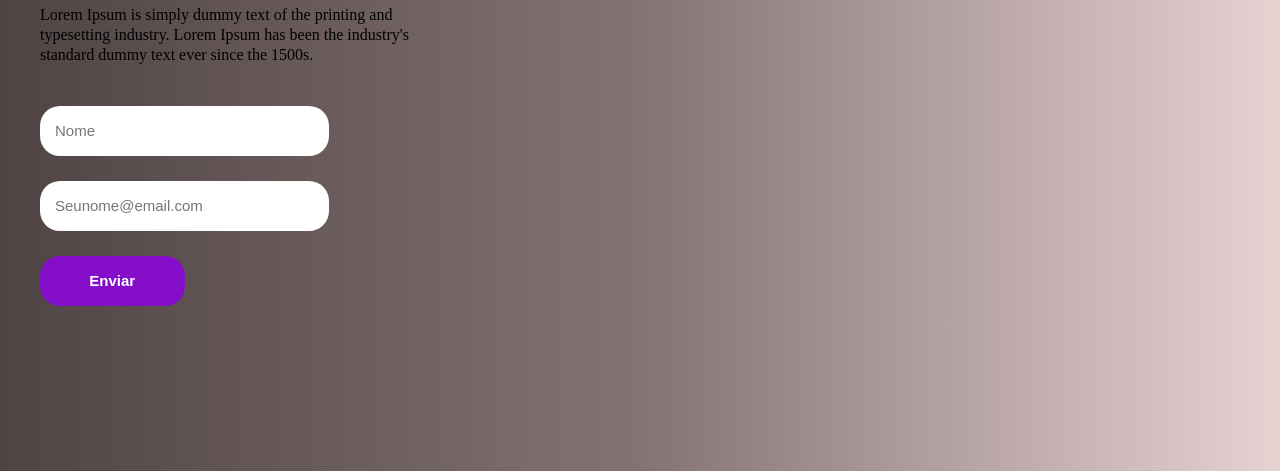
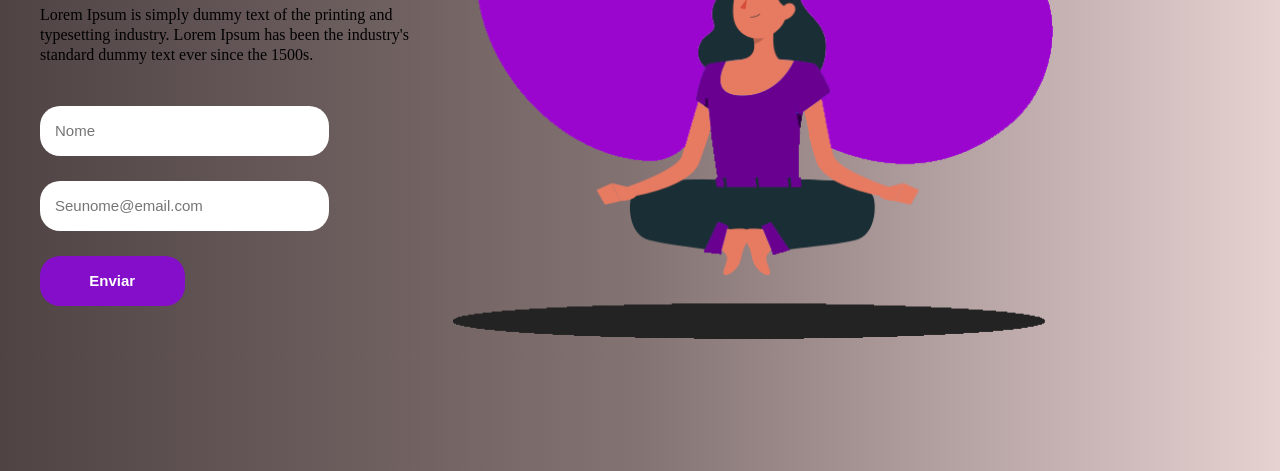
Before and after one commit to ViniciusFer96/Landing-Page-Criativa, a plain HTML site: page index.html in a window 1280 px wide. Shown: the part 329-800 px from the top of the page. Drawn offline with Linux system fonts and the light colour scheme.

Commit message:
Update index.html

```diff
--- a/index.html
+++ b/index.html
@@ -44,7 +44,7 @@
             </aside>
 
             <article>
-                <img src="./components/images/imagem.png" alt="Mulher com camisa roxa e as pernas cruzadas">
+                <img src="./images/imagem.png" alt="Mulher com camisa roxa e as pernas cruzadas">
             </article>
         </main>
     </body>
```
